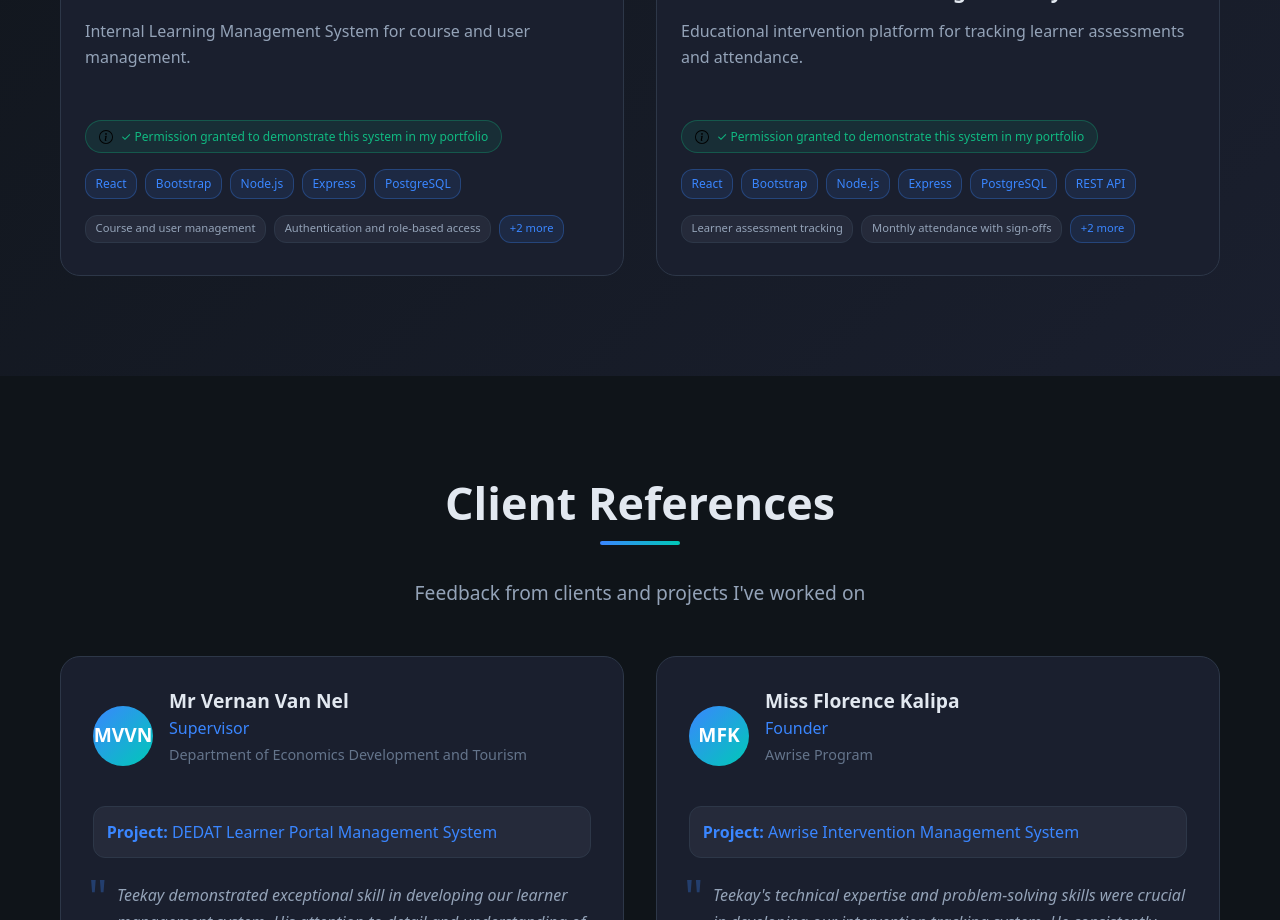
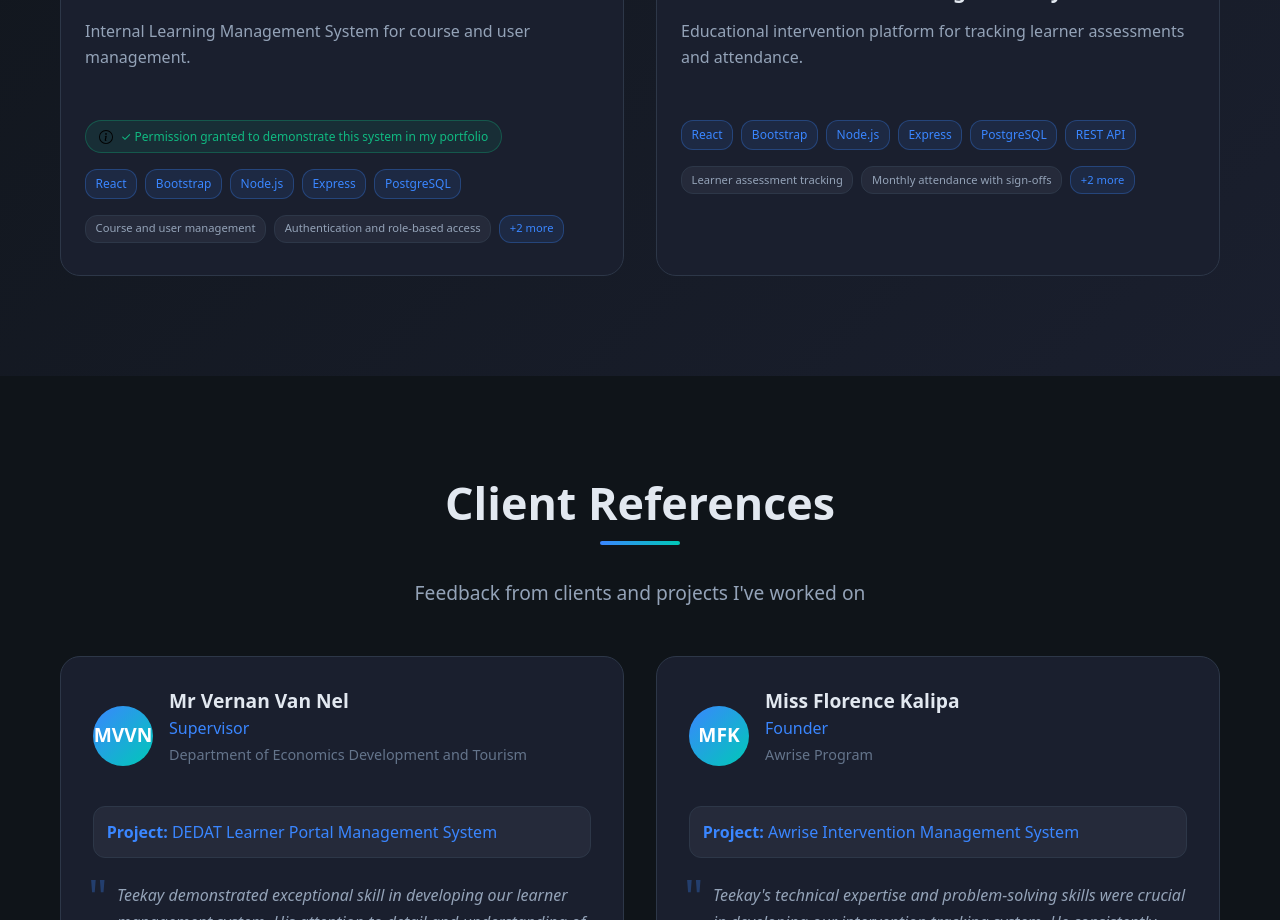
Before and after one commit to TeekayVuyisile/myPortfolio, a React (Create React App) app: page / in a window 1280 px wide. Shown: the part 3000-3920 px from the top of the page. Built offline with nearby package versions, Linux system fonts and the light colour scheme.

Commit message:
Removal of Awrise LMS System Demo

```diff
--- a/src/components/Projects.js
+++ b/src/components/Projects.js
@@ -69,9 +69,9 @@ const Projects = () => {
       fullDescription: "Developed a comprehensive educational intervention management system designed to track and manage learner assessments, educational materials, and monthly attendance registers with sign-off capabilities. The platform implements detailed student progress tracking with performance analytics and reporting dashboards, enabling educators to monitor individual and class-wide progress effectively. Key features include assessment management, material distribution, attendance tracking with digital sign-offs, and comprehensive analytics that provide insights into student performance and intervention effectiveness. Built with a React and Bootstrap frontend and Node.js/PostgreSQL backend, the system provides a responsive, user-friendly interface for educators to manage interventions and track student progress.",
       technologies: ["React", "Bootstrap", "Node.js", "Express", "PostgreSQL", "REST API"],
       images: ["/images/logo3.png"],
-      video: "https://youtu.be/7sF0grOXr60",
+      video: null,
       logoDisclaimer: "The Awrise logo is the property of Awrise Innovations and is used here for demonstration purposes only with permission.",
-      permissionNote: "✓ Permission granted to demonstrate this system in my portfolio",
+      permissionNote: null,
       githubLink: null,
       features: [
         "Learner assessment tracking",
```
